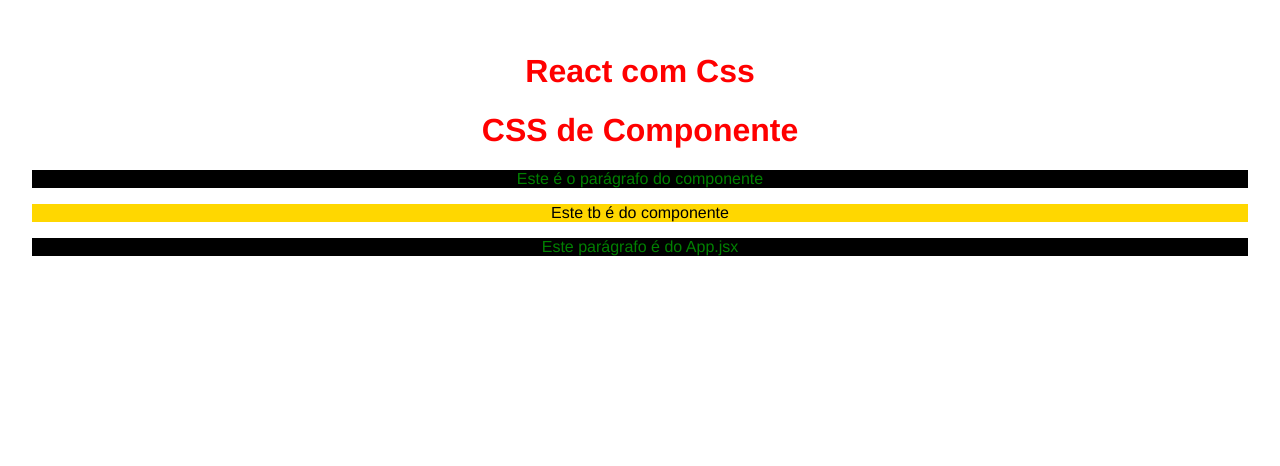
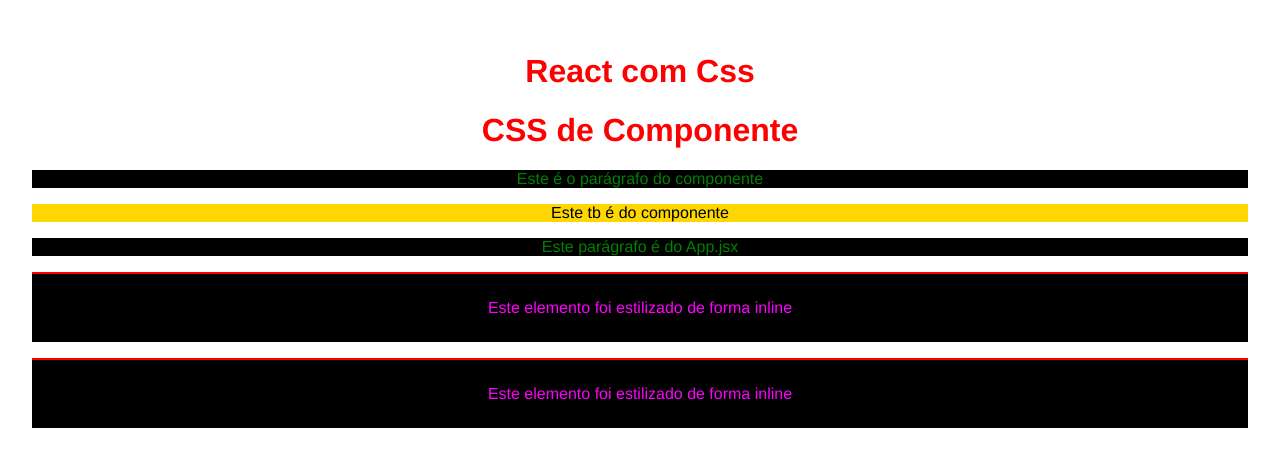
Before and after one commit to Thiago11112000/React-2025-curso-Hora-de-Codar, a React (Vite) app in the folder 4_CSS_REACT/css/: page / in a window 1280 px wide. Shown: the top 466 px of the page. Built offline with nearby package versions, Linux system fonts and the light colour scheme.

Commit message:
Css Inline

```diff
--- a/4_CSS_REACT/css/src/App.jsx
+++ b/4_CSS_REACT/css/src/App.jsx
@@ -12,6 +12,13 @@ return <div className='App'>
     {/*Css de componente */}
   <MyComponent/>
   <p> Este parágrafo é do App.jsx</p>
+  {/*Inline CSS */}
+  <p style={{color:'magenta', padding:"25px", borderTop: "2px solid red"}}>
+    Este elemento foi estilizado de forma inline
+  </p>
+  <p style={{color:'magenta', padding:"25px", borderTop: "2px solid red"}}>
+    Este elemento foi estilizado de forma inline
+  </p>
 </div>
 
 
```
